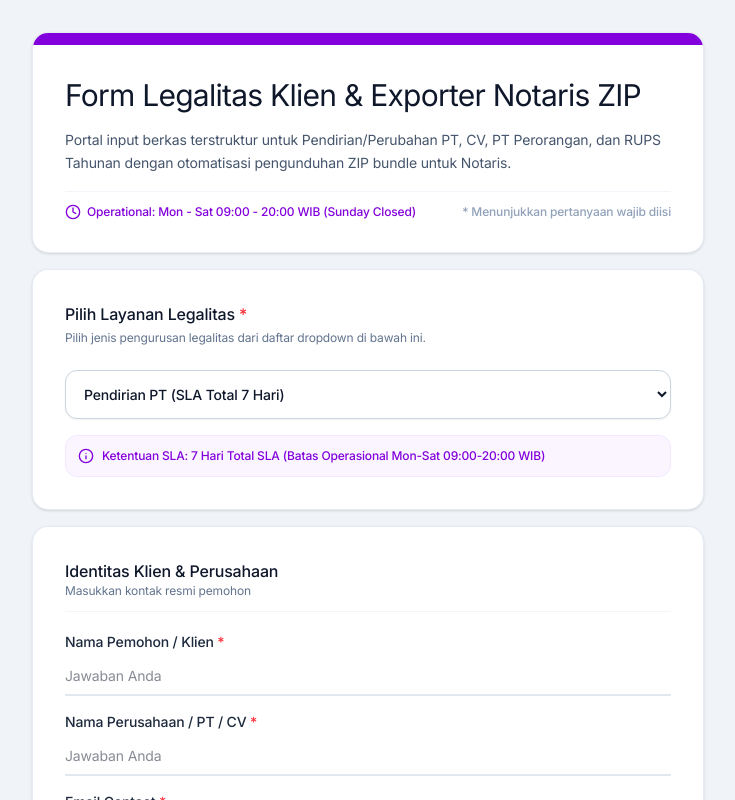
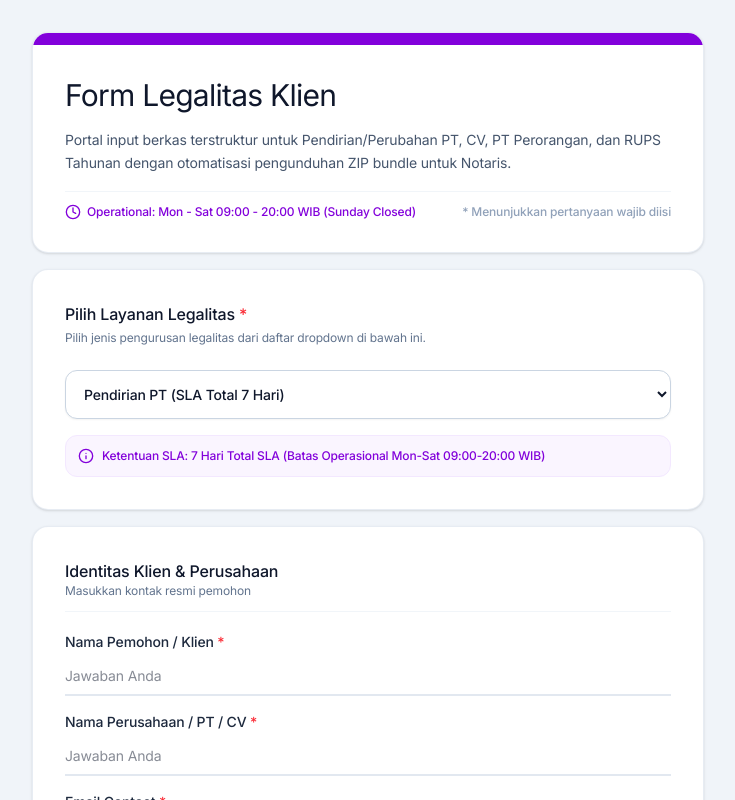
Before and after one commit to Mitschess/gotongroyonghack26, a Next.js app: page /form in a window 1280 px wide. Shown: the top 800 px of the page, without its empty margins (272-1007 px from the left). Built offline with nearby package versions, Linux system fonts and the light colour scheme.

Commit message:
changed form info

```diff
--- a/app/form/page.tsx
+++ b/app/form/page.tsx
@@ -128,7 +128,7 @@ export default function StandalonePublicFormPage() {
 
           <div className="p-6 sm:p-8 space-y-4">
             <h1 className="text-2xl sm:text-3xl font-normal text-slate-900 tracking-tight">
-              Form Legalitas Klien & Exporter Notaris ZIP
+              Form Legalitas Klien
             </h1>
 
             <p className="text-sm text-slate-600 leading-relaxed">
```
